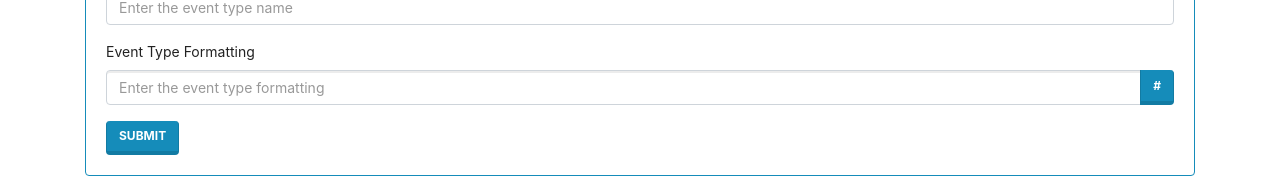
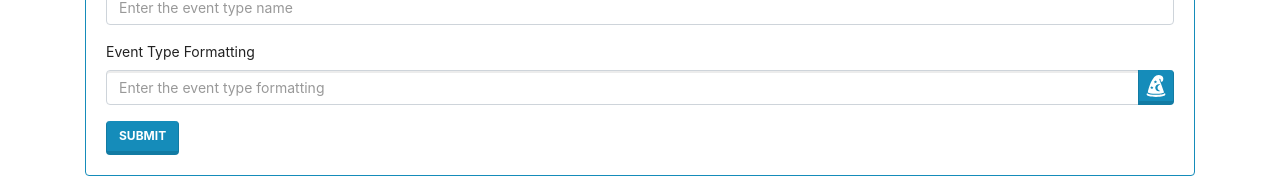
Before and after one commit to UrsineRaven/TestReactApp, a React (Create React App) app: page /type-management in a window 1280 px wide. Shown: the part 279-457 px from the top of the page. Built offline with nearby package versions, Linux system fonts and the light colour scheme.

Commit message:
added icon for formatting wizard

```diff
--- a/src/components/RowFormattingWizard.js
+++ b/src/components/RowFormattingWizard.js
@@ -4,6 +4,7 @@ import Button from 'react-bootstrap/Button';
 import Modal from 'react-bootstrap/Modal';
 import Table from 'react-bootstrap/Table';
 import { getLocalIsoDateAndTime } from '../helpers/TimeHelpers';
+import { ReactComponent as WizardHat } from '../resources/wizard-hat.svg';
 import '../styles/Modal.css';
 import '../styles/RowFormattingWizard.css';
 import '../styles/Table.css';
@@ -144,8 +145,12 @@ function RowFormattingWizard(props) {
           )}
         </Modal.Footer>
       </Modal>
-      <Button variant="primary" onClick={() => handleWizardBtn()}>
-        #
+      <Button
+        variant="primary"
+        className="wizard-logo-btn"
+        onClick={() => handleWizardBtn()}
+      >
+        <WizardHat alt="Wizard hat" className="wizard-btn-logo" />
       </Button>
     </>
   );
--- a/src/styles/RowFormattingWizard.css
+++ b/src/styles/RowFormattingWizard.css
@@ -11,3 +11,13 @@
 .honor-row-bg > td {
   background: initial !important;
 }
+
+.wizard-logo-btn {
+  padding: 0.25rem 0.375rem;
+  width: 3em;
+}
+
+.wizard-btn-logo {
+  fill: currentColor;
+  width: 100%;
+}
```
Also changed, not shown: src/resources/wizard-hat.svg (added).
